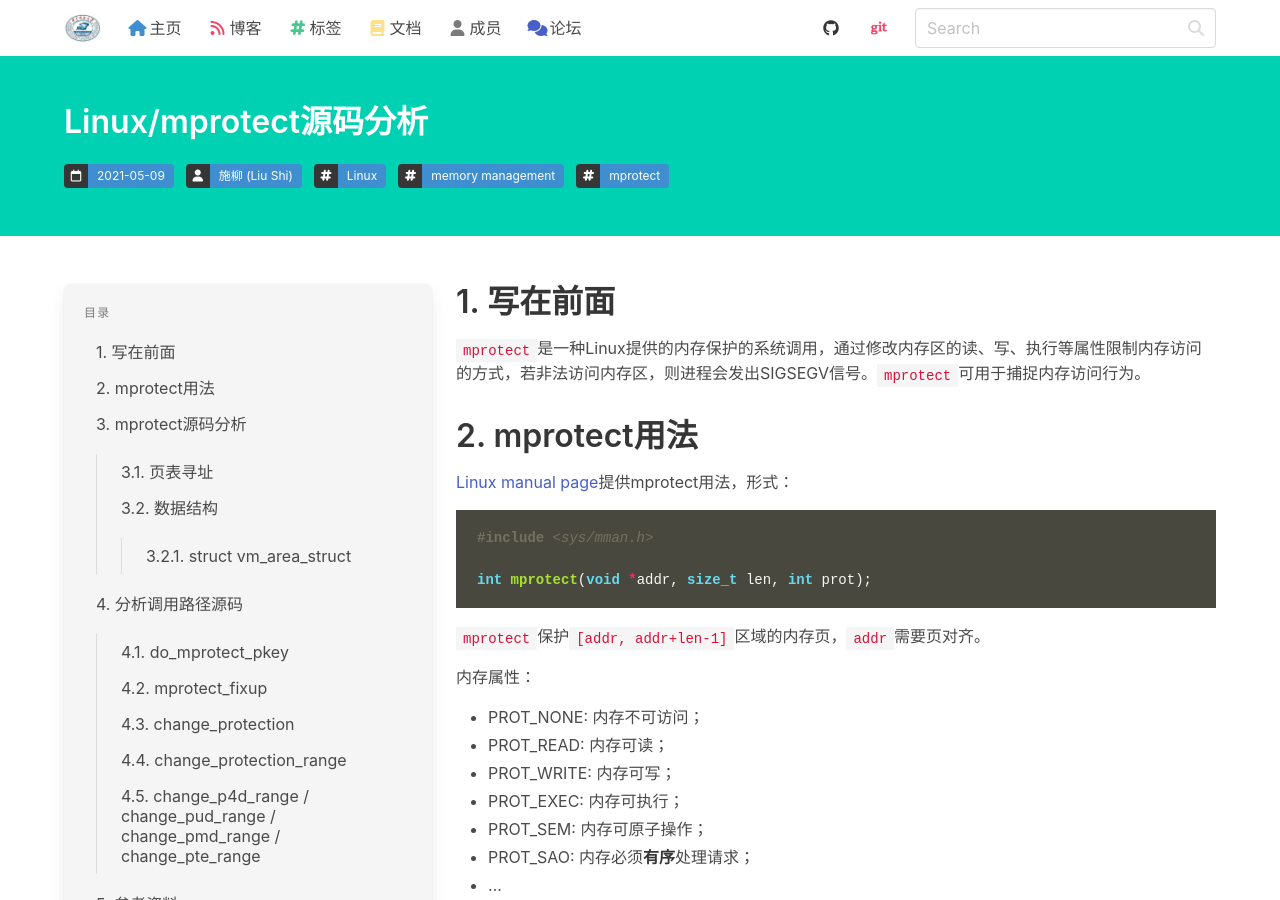
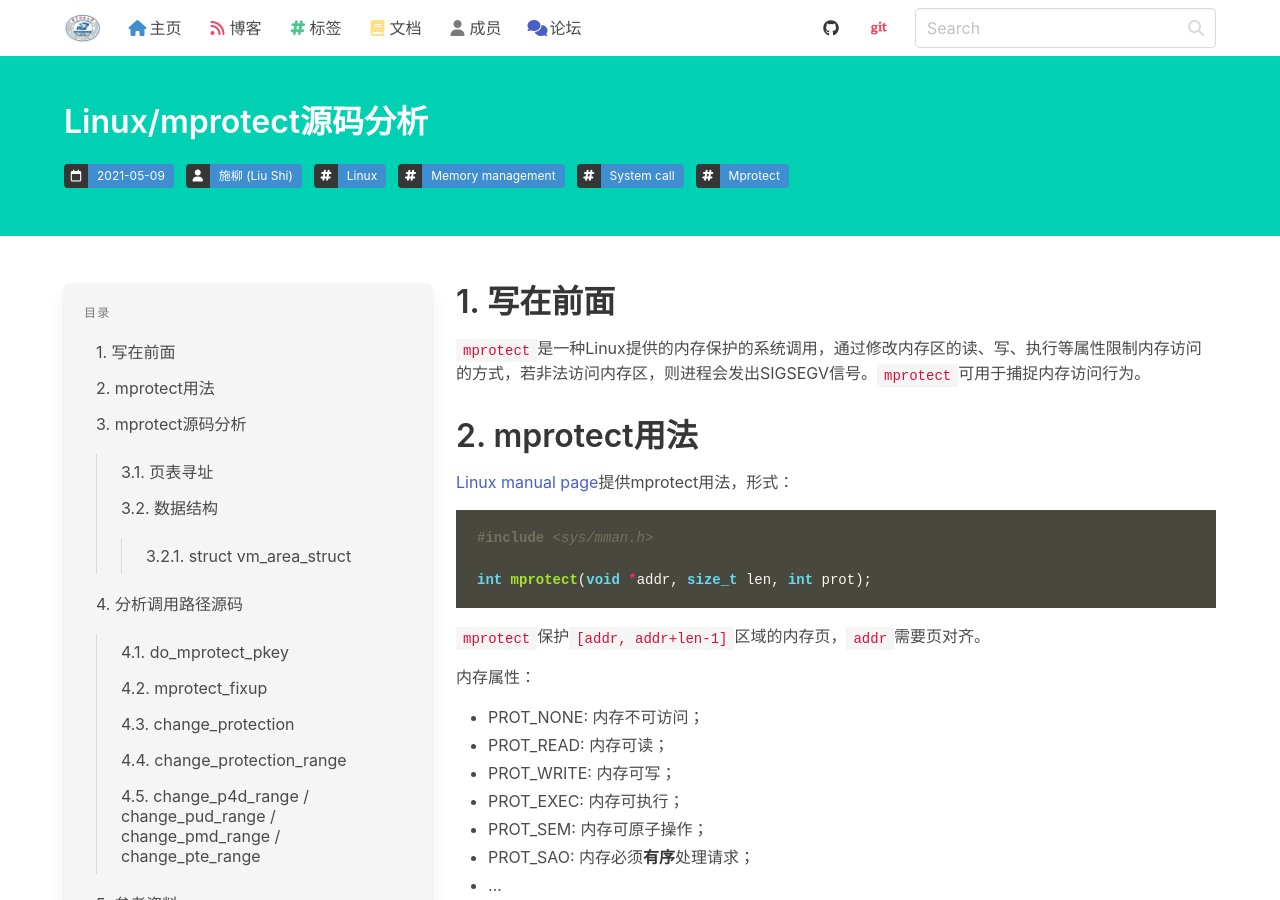
Before and after one commit to haslaboratory/haslaboratory.github.io, a Jekyll site: the page built from _posts/2021-05-09-mprotect-analysis.md, in a window 1280 px wide and 900 px high. Built offline with Jekyll 4.4.1, drawn with Linux system fonts in a browser that asks for light colours; nearby versions of some CDN libraries; library files that are not in the unit come from our copies.

Commit message:
post: Uppercase tags

```diff
--- a/_posts/2021-05-09-mprotect-analysis.md
+++ b/_posts/2021-05-09-mprotect-analysis.md
@@ -4,8 +4,9 @@ title: Linux/mprotect源码分析
 author: Liu Shi
 tags:
     - Linux
-    - memory management
-    - mprotect
+    - Memory management
+    - System call
+    - Mprotect
 ---
 
 # 1. 写在前面
```
